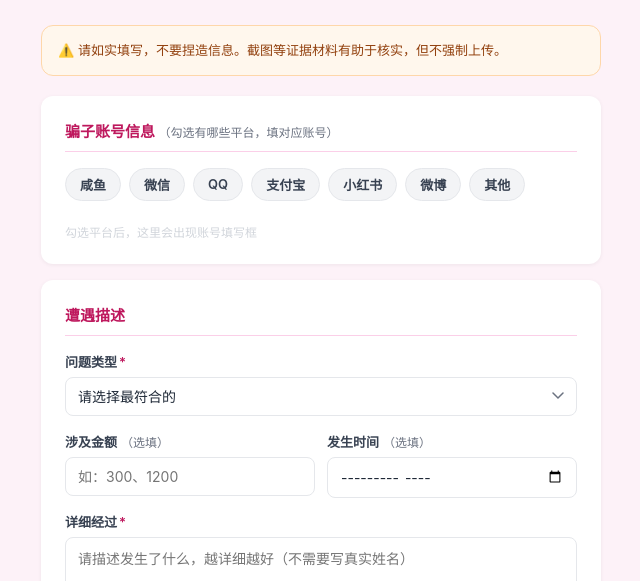
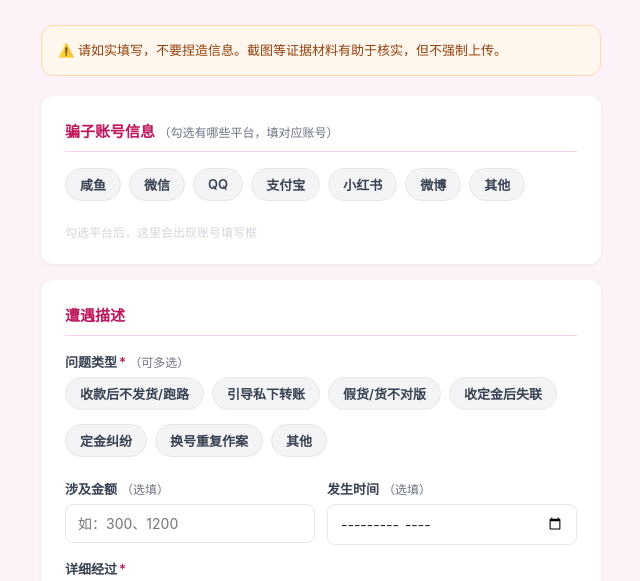
Before and after one commit to chuanlie/loquery-tools, a plain HTML site: page 举报.html in a window 1280 px wide. Shown: the part 194-775 px from the top of the page, without its empty margins (319-959 px from the left). Drawn offline with Linux system fonts and the light colour scheme.

Commit message:
feat: 问题类型改为多选标签 + 截图上限改为20张

```diff
--- a/举报.html
+++ b/举报.html
@@ -188,17 +188,16 @@
     <div class="card">
       <h2>遭遇描述</h2>
       <div class="fgroup">
-        <label>问题类型<span class="req">*</span></label>
-        <select name="问题类型" required>
-          <option value="">请选择最符合的</option>
-          <option>收款后不发货 / 跑路</option>
-          <option>引导加微信私下转账</option>
-          <option>假货 / 货不对版</option>
-          <option>收定金后失联</option>
-          <option>定金纠纷</option>
-          <option>换号重复作案</option>
-          <option>其他</option>
-        </select>
+        <label>问题类型<span class="req">*</span> <span style="font-weight:400;font-size:12px;color:var(--gray)">（可多选）</span></label>
+        <div style="display:flex;flex-wrap:wrap;gap:8px;margin-top:4px" id="issueTagList">
+          <label class="ptag"><input type="checkbox" name="问题类型[]" value="收款后不发货/跑路"> 收款后不发货/跑路</label>
+          <label class="ptag"><input type="checkbox" name="问题类型[]" value="引导加微信私下转账"> 引导私下转账</label>
+          <label class="ptag"><input type="checkbox" name="问题类型[]" value="假货/货不对版"> 假货/货不对版</label>
+          <label class="ptag"><input type="checkbox" name="问题类型[]" value="收定金后失联"> 收定金后失联</label>
+          <label class="ptag"><input type="checkbox" name="问题类型[]" value="定金纠纷"> 定金纠纷</label>
+          <label class="ptag"><input type="checkbox" name="问题类型[]" value="换号重复作案"> 换号重复作案</label>
+          <label class="ptag"><input type="checkbox" name="问题类型[]" value="其他"> 其他</label>
+        </div>
       </div>
       <div class="frow">
         <div class="fgroup">
@@ -223,7 +222,7 @@
         <input type="file" name="截图证据" accept="image/*,.pdf" multiple id="fileInput" onchange="showFiles(this)">
         <div class="icon">📎</div>
         <p>点击或拖拽上传截图</p>
-        <div class="hint">支持 JPG / PNG / PDF，最多 5 张</div>
+        <div class="hint">支持 JPG / PNG / PDF，最多 20 张</div>
       </div>
       <div id="fileNames"></div>
     </div>
@@ -287,6 +286,10 @@ function showFiles(input) {
 
 document.getElementById('reportForm').addEventListener('submit', async function(e) {
   e.preventDefault();
+  if (!document.querySelector('#issueTagList input:checked')) {
+    alert('请至少选择一个问题类型');
+    return;
+  }
   const btn = document.getElementById('submitBtn');
   btn.disabled = true;
   btn.textContent = '提交中…';
```
